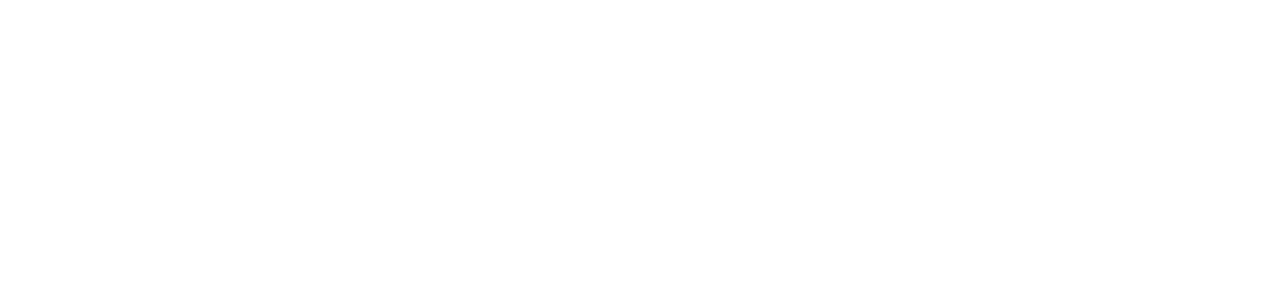
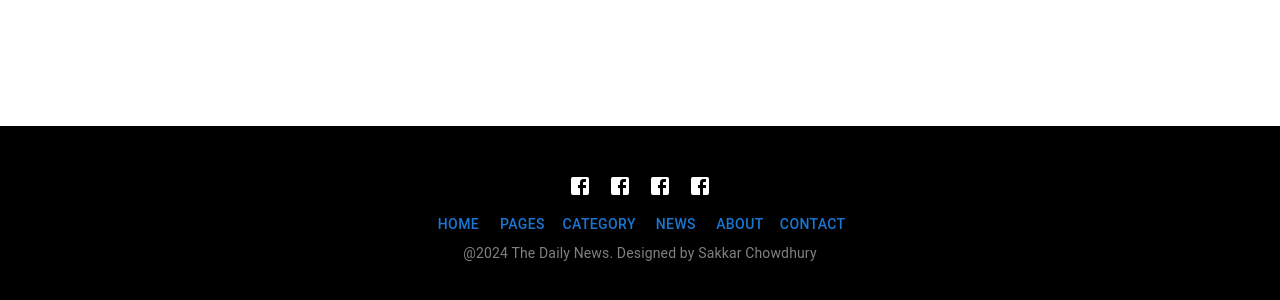
Before and after one commit to SkrChowdhury/daily-news-nextjs, a Next.js app: page / in a window 1280 px wide. Shown: the part 738-1038 px from the top of the page. Before the commit the page ends 800 px from the top, so only its background shows below. Built offline with nearby package versions, Linux system fonts and the light colour scheme.

Commit message:
Footer component added

```diff
--- a/src/app/layout.js
+++ b/src/app/layout.js
@@ -1,6 +1,8 @@
 import { Inter } from "next/font/google";
 import "./globals.css";
 import Navbar from "@/components/shared/Navbar";
+import Footer from "@/components/shared/Footer";
+import { Container } from "@mui/material";
 
 const inter = Inter({ subsets: ["latin"] });
 
@@ -14,8 +16,9 @@
     <html lang="en">
       <body className={inter.className}>
         <Navbar/>
-        {children}
 
+        <Container className="min-h-screen">{children}</Container>
+        <Footer/>
         </body>
     </html>
   );
--- /dev/null
+++ b/src/components/shared/Footer.js
@@ -0,0 +1,71 @@
+import { Box, Button, Container, IconButton, Stack, Typography } from "@mui/material";
+//icons
+import FacebookIcon from "@mui/icons-material/Facebook";
+import Link from "next/link";
+const Footer = () => {
+    const navItems = [
+        {
+          route: "Home",
+          pathname: "/",
+        },
+        {
+          route: "Pages",
+          pathname: "/pages",
+        },
+        {
+          route: "Category",
+          pathname: "/category",
+        },
+        {
+          route: "News",
+          pathname: "/news",
+        },
+        {
+          route: "About",
+          pathname: "/about",
+        },
+        {
+          route: "Contact",
+          pathname: "/contact",
+        },
+      ];
+  return (
+    <Box className="bg-black px-2 py-10">
+      <Container>
+        <Box
+        className="w-full text-center"
+          sx={{
+            "& svg": {
+              color: "white",
+            },
+          }}
+        >
+          <IconButton>
+            <FacebookIcon />
+          </IconButton>
+          <IconButton>
+            <FacebookIcon />
+          </IconButton>
+          <IconButton>
+            <FacebookIcon />
+          </IconButton>
+          <IconButton>
+            <FacebookIcon />
+          </IconButton>
+        </Box>
+        <Box className="w-full text-center">
+            {navItems.map((item) => (
+              <Link key={item} href={item.pathname}>
+                <Button className="text-white">{item.route}</Button>
+              </Link>
+            ))}
+          </Box>
+          <Typography color="gray" variant="body2" textAlign="center">
+            @2024 The Daily News. Designed by Sakkar Chowdhury
+          </Typography>
+      </Container>
+    </Box>
+  );
+};
+
+export default Footer;
```
